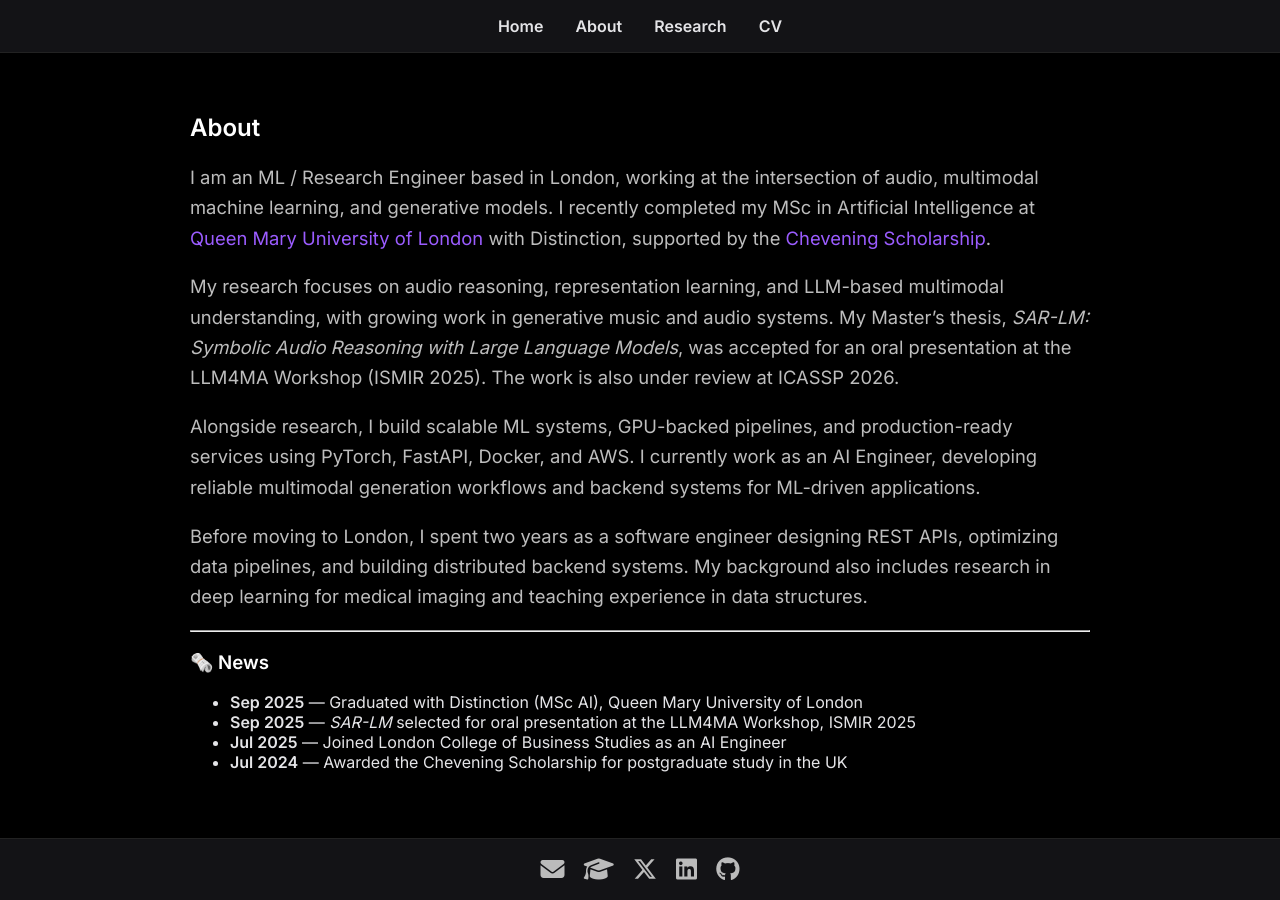
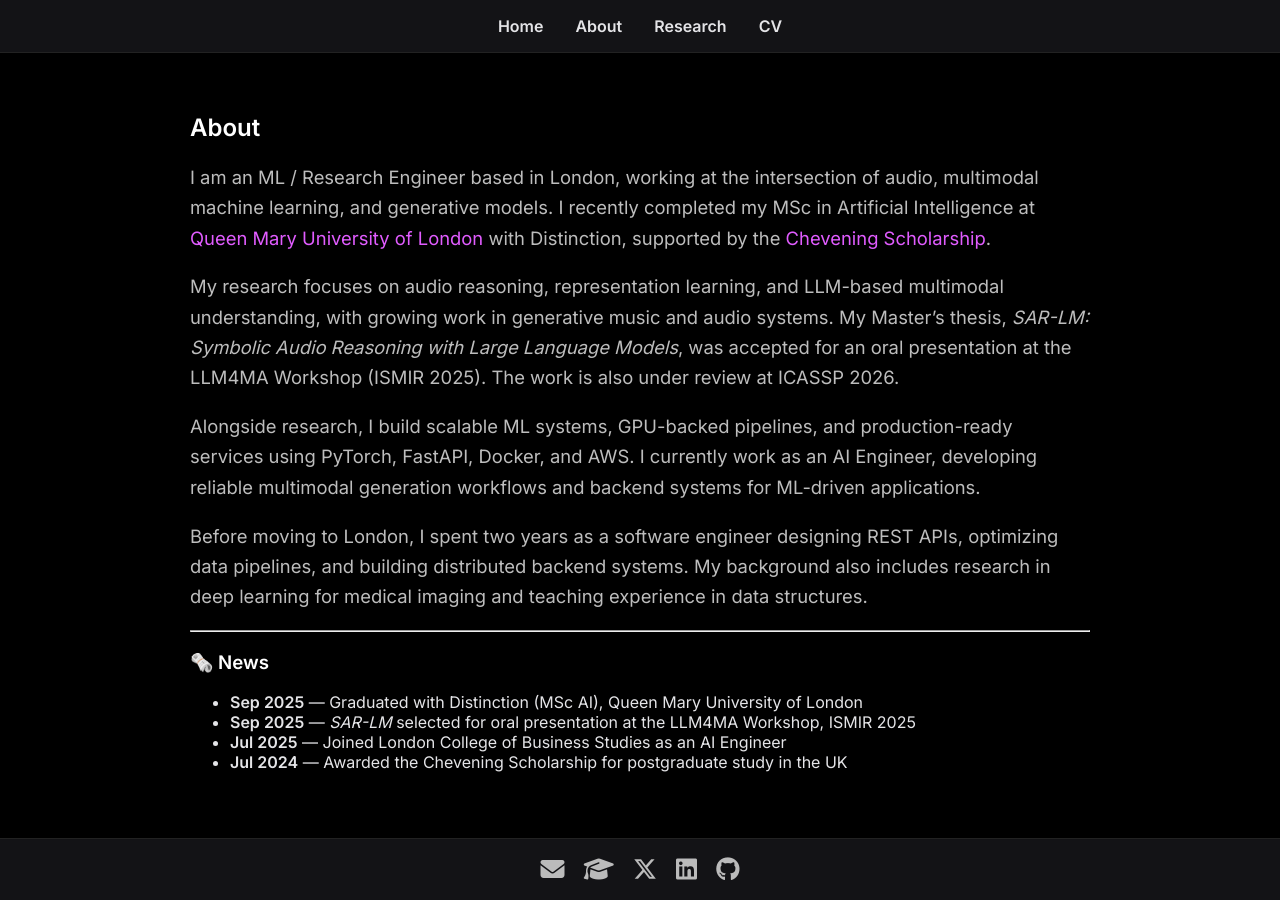
Before and after one commit to termehtaheri/termehtaheri.github.io, a Jekyll site: the page built from about.md, in a window 1280 px wide. Built offline with Jekyll 4.4.1, drawn with Linux system fonts in a browser that asks for light colours.

Commit message:
update color

```diff
--- a/css/styles.css
+++ b/css/styles.css
@@ -5,7 +5,7 @@
   --bg-card: #16161a;
   --text-light: #e4e4e7;
   --text-muted: #bdbdbd;
-  --accent: #9b5cff;
+  --accent: #e15cff;
 }
 
 /* GLOBAL */
```
